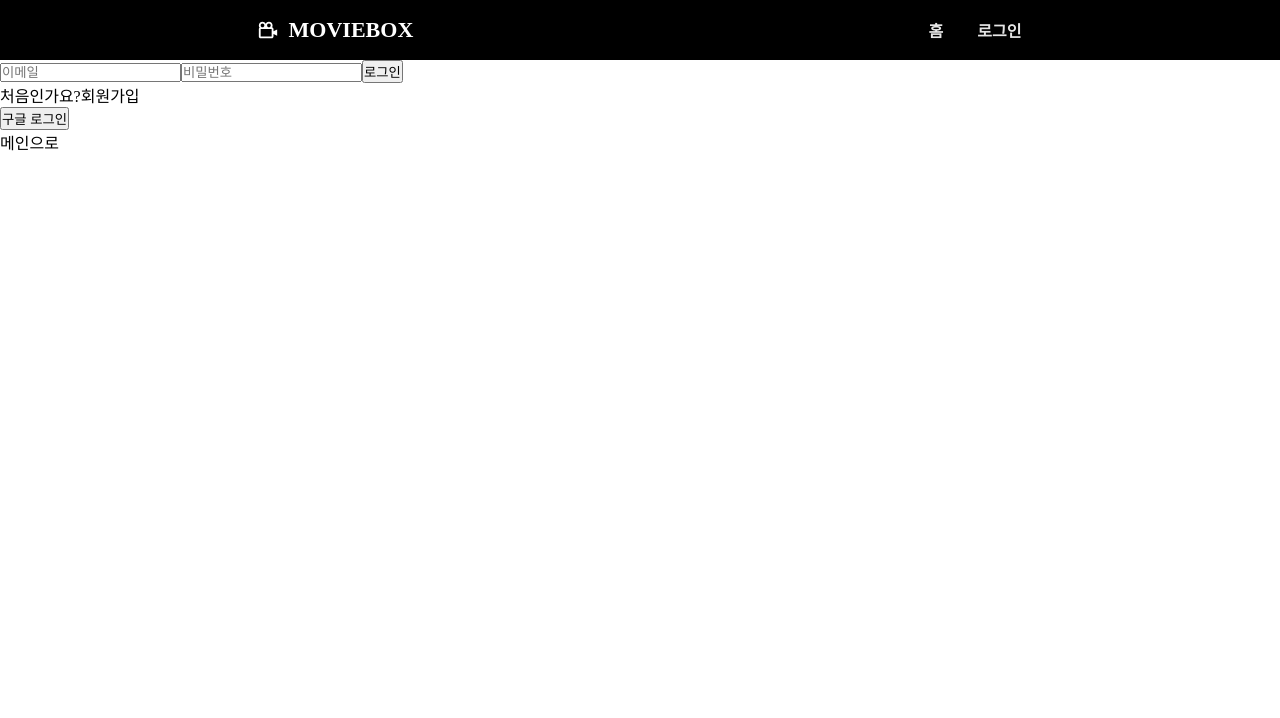
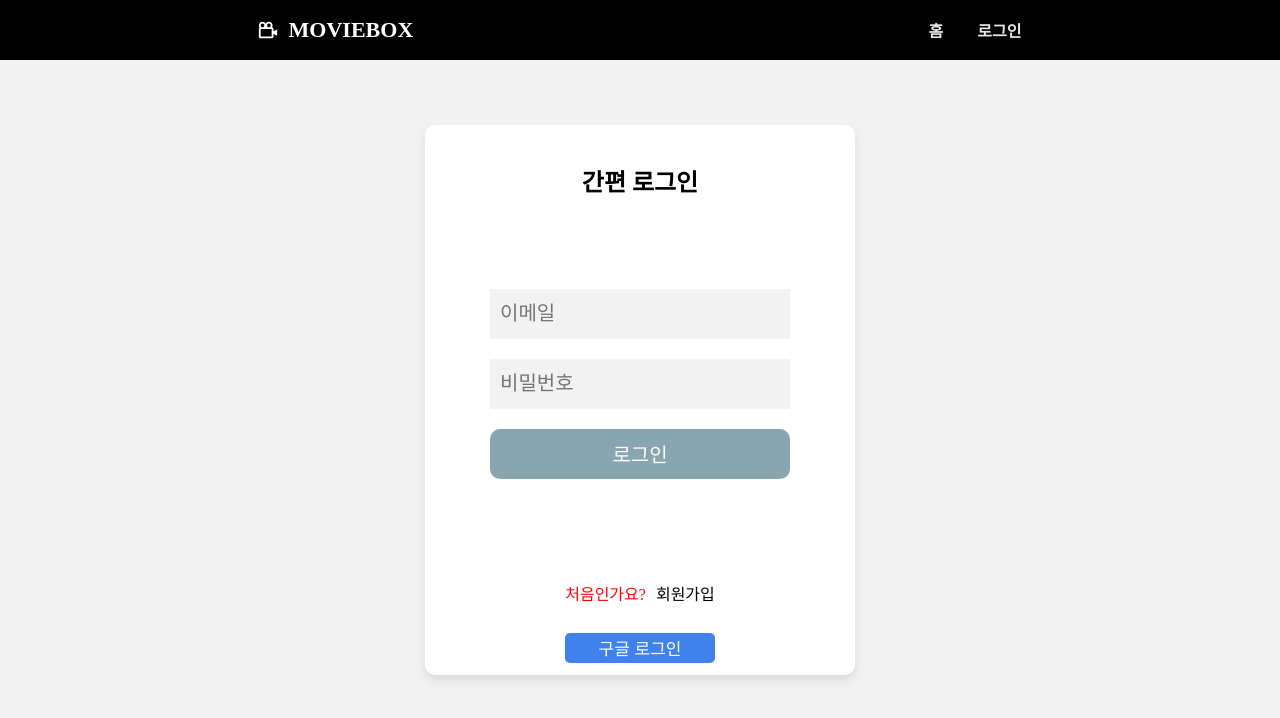
Before and after one commit to LEEJINYOUN/moviebox, a React (Create React App) app: page /login in a window 1280 px wide. Shown: the top 718 px of the page. Built offline with nearby package versions, Linux system fonts and the light colour scheme; no server answers.

Commit message:
로그인페이지 디자인 적용

```diff
--- a/src/App.css
+++ b/src/App.css
@@ -9,7 +9,12 @@ a {
   color: black;
 }
 
-.homeContainer {
+.homeSection,
+.loginSection {
   background-color: #f2f2f2;
   width: 100%;
 }
+
+.loginSection {
+  height: calc(100vh - 60px);
+}
--- a/src/components/Navbar.jsx
+++ b/src/components/Navbar.jsx
@@ -11,7 +11,7 @@ export default function Navbar() {
     window.location.replace("/");
   };
   return (
-    <div className="navbarContainer">
+    <section className="navbarSection">
       {localStorage.getItem("userInfo") === null ? (
         <>
           <div className="navLogo">
@@ -43,6 +43,6 @@ export default function Navbar() {
           </div>
         </>
       )}
-    </div>
+    </section>
   );
 }
--- a/src/components/css/Movie.css
+++ b/src/components/css/Movie.css
@@ -17,7 +17,7 @@
   box-shadow: 24px 13px 35px -7px rgba(0, 0, 0, 1);
   border-radius: 10px;
   width: 90%;
-  height: 350px;
+  height: 400px;
 }
 
 .cardTop {
--- a/src/components/css/Navbar.css
+++ b/src/components/css/Navbar.css
@@ -1,4 +1,4 @@
-.navbarContainer {
+.navbarSection {
   display: flex;
   justify-content: space-around;
   align-items: center;
--- a/src/routes/Home.jsx
+++ b/src/routes/Home.jsx
@@ -15,7 +15,7 @@ export default function Home() {
     getMovies();
   }, []);
   return (
-    <section className="homeContainer">
+    <section className="homeSection">
       <Movie movies={movies} />
     </section>
   );
--- a/src/routes/Login.jsx
+++ b/src/routes/Login.jsx
@@ -1,5 +1,4 @@
 import React, { useEffect, useState } from "react";
-import { Link } from "react-router-dom";
 import { authService } from "../FireBase";
 import {
   getAuth,
@@ -8,6 +7,7 @@ import {
   GoogleAuthProvider,
   signInWithPopup,
 } from "firebase/auth";
+import "./css/Login.css";
 
 export default function Login() {
   const [newAccount, setNewAccount] = useState(false);
@@ -81,10 +81,11 @@ export default function Login() {
     });
   }, []);
   return (
-    <>
-      {" "}
-      <div className="authContainer">
-        <form onSubmit={onSubmit} className="authForm">
+    <section className="loginSection">
+      <div className="loginContainer">
+        <h1 className="loginTitle">간편 로그인</h1>
+        <form onSubmit={onSubmit} className="loginForm">
+          <div className="loginInputBox">
             <input
               name="email"
               type="email"
@@ -92,7 +93,7 @@ export default function Login() {
               required
               value={email}
               onChange={onChange}
-            className="authInput"
+              className="loginInput"
             />
             <input
               name="password"
@@ -101,16 +102,17 @@ export default function Login() {
               required
               value={password}
               onChange={onChange}
-            className="authInput"
+              className="loginInput"
             />
             <input
               type="submit"
-            className="authSubmit"
+              className="loginSubmit"
               value={newAccount ? "회원가입" : "로그인"}
             />
-          {error && <span className="authError">{error}</span>}
+          </div>
+          {error && <span className="loginError">{error}</span>}
         </form>
-        <div className="authSwitchContainer">
+        <div className="switchBox">
           {newAccount ? (
             <>
               <span className="authQuestion">회원인가요?</span>
@@ -127,17 +129,12 @@ export default function Login() {
             </>
           )}
         </div>
-        <div className="authOtherWay">
-          <button
-            onClick={onSocialClick}
-            name="google"
-            className="otherWayBtn googleBtn"
-          >
+        <div className="otherWayBox">
+          <button onClick={onSocialClick} name="google" className="otherWayBtn">
             구글 로그인
           </button>
         </div>
       </div>
-      <Link to="/">메인으로</Link>
-    </>
+    </section>
   );
 }
--- /dev/null
+++ b/src/routes/css/Login.css
@@ -0,0 +1,118 @@
+.loginContainer {
+  position: absolute;
+  top: 50%;
+  left: 50%;
+  transform: translate(-50%, -50%);
+  width: 430px;
+  height: 550px;
+  background: #fff;
+  border-radius: 10px;
+  box-shadow: 0 5px 10px rgba(0, 0, 0, 0.1);
+}
+
+.loginTitle {
+  display: flex;
+  justify-content: center;
+  align-items: center;
+  width: 100%;
+  height: 20%;
+}
+
+.loginForm {
+  width: 100%;
+  height: 60%;
+}
+
+.loginInputBox {
+  display: flex;
+  flex-direction: column;
+  justify-content: center;
+  align-items: center;
+  height: 90%;
+}
+
+.loginInput,
+.loginSubmit {
+  width: 300px;
+  height: 50px;
+  font-size: 20px;
+  border: none;
+}
+
+.loginInput {
+  padding-left: 10px;
+  margin-bottom: 20px;
+  background-color: #f2f2f2;
+}
+
+.loginInput:focus {
+  outline: none;
+}
+
+.loginSubmit {
+  cursor: pointer;
+  color: white;
+  background-color: #89a5b0;
+  border-radius: 10px;
+  transition: all 0.5s ease-in-out;
+}
+
+.loginSubmit:hover {
+  background-color: #697e86;
+  color: white;
+}
+
+.loginError {
+  display: flex;
+  justify-content: center;
+  align-items: center;
+  width: 100%;
+  height: 10%;
+  color: tomato;
+  font-weight: 500;
+  font-size: 13px;
+}
+
+.switchBox {
+  display: flex;
+  justify-content: center;
+  align-items: center;
+  width: 100%;
+  height: 10%;
+}
+
+.authQuestion + .authSwitch {
+  margin-left: 10px;
+}
+
+.authQuestion {
+  color: red;
+}
+
+.authSwitch {
+  cursor: pointer;
+}
+
+.otherWayBox {
+  display: flex;
+  justify-content: center;
+  align-items: center;
+  width: 100%;
+  height: 10%;
+}
+
+.otherWayBtn {
+  width: 150px;
+  height: 30px;
+  background-color: #4081ec;
+  color: white;
+  border: none;
+  border-radius: 5px;
+  font-size: 17px;
+  cursor: pointer;
+  transition: all 0.3s ease-in-out;
+}
+
+.otherWayBtn:hover {
+  background-color: #346ac2;
+}
```
Lines whose indentation alone changed are shown as unchanged.
